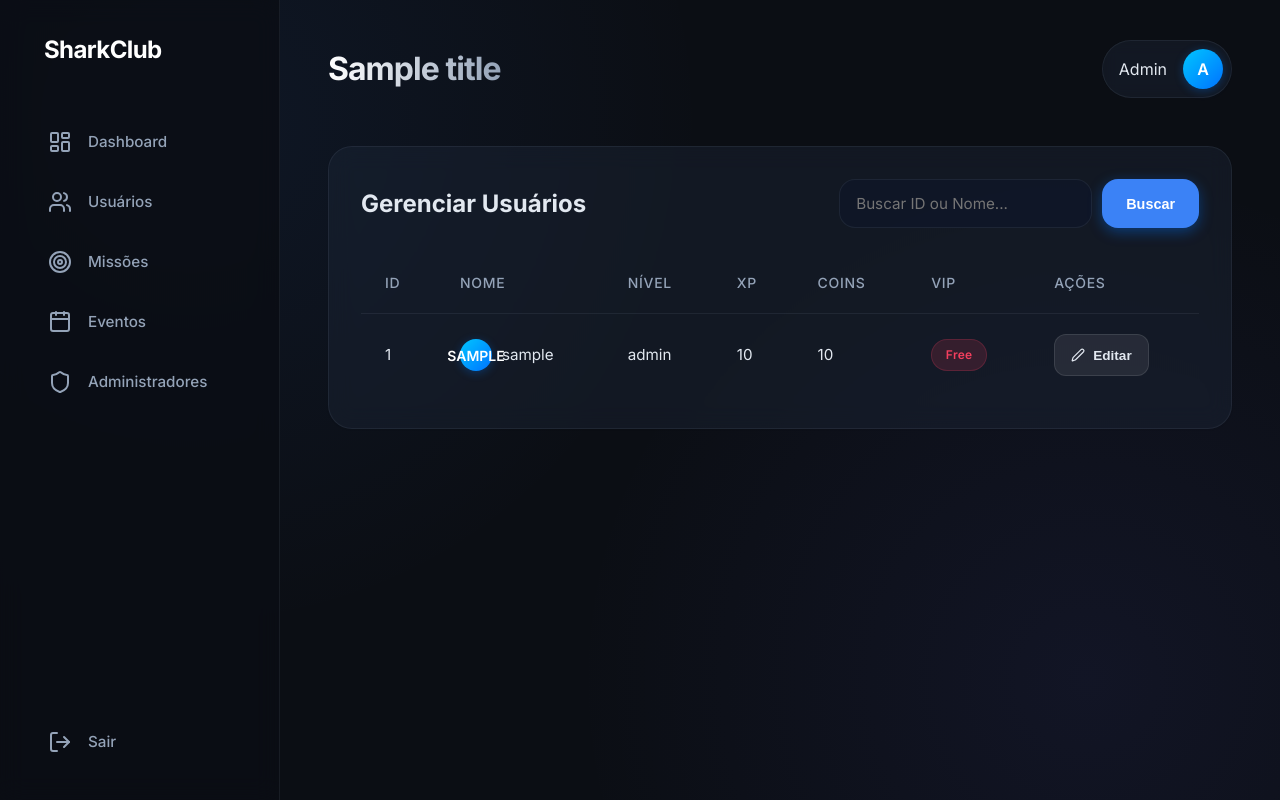
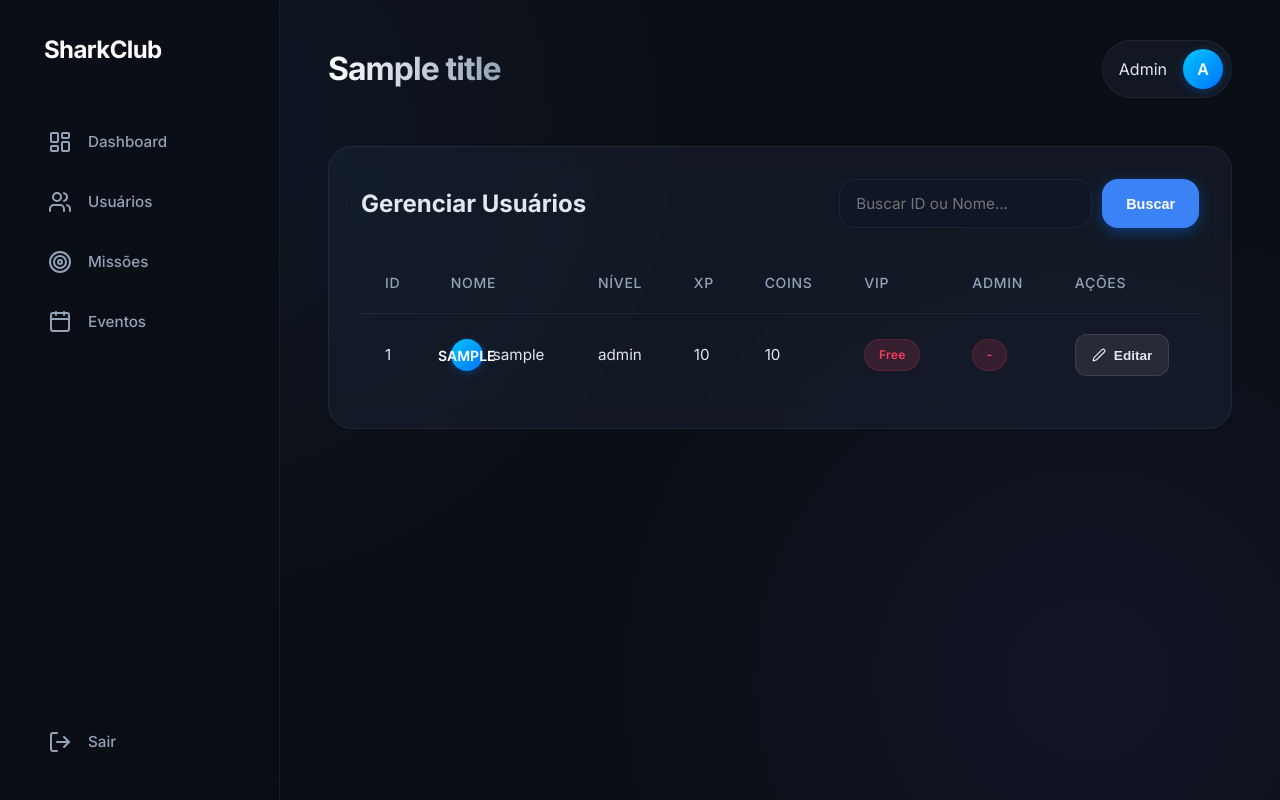
Before and after one commit to cietz/shbot, a Flask app: template dashboard/templates/users.html in a window 1280 px wide. Run offline with Flask 3, Linux system fonts and the light colour scheme; the template is opened without the code that fills it: most values are stand-ins (such as "Sample title", 1, 10 or a date in 2020).

Commit message:
fix: simplifica dashboard e reforça segurança (BD) - Dashboard: Admin agora é um toggle na página de usuários (removida página separada) - Minigames: Removido botão de check-in do painel - Segurança: /missoes-semanais verifica flag 'is_admin' no banco de dados

```diff
--- a/dashboard/app.py
+++ b/dashboard/app.py
@@ -102,19 +102,22 @@ def update_user():
         xp = int(request.form.get('xp'))
         coins = int(request.form.get('coins'))
         is_vip = request.form.get('is_vip') == 'true'
+        is_admin = request.form.get('is_admin') == 'true'
 
-        logger.info(f"Updating user {user_id}: xp={xp}, coins={coins}, is_vip={is_vip}")
+        logger.info(f"Updating user {user_id}: xp={xp}, coins={coins}, is_vip={is_vip}, is_admin={is_admin}")
 
         supabase = get_supabase()
         result = supabase.table('users').update({
             'xp': xp,
             'coins': coins,
-            'is_vip': is_vip
+            'is_vip': is_vip,
+            'is_admin': is_admin
         }).eq('user_id', user_id).execute()
 
         logger.info(f"Update result: {result}")
 
-        flash(f"Usuário {user_id} atualizado com sucesso!", "success")
+        admin_text = " (Admin)" if is_admin else ""
+        flash(f"Usuário {user_id} atualizado com sucesso!{admin_text}", "success")
     except Exception as e:
         logger.error(f"Error updating user: {e}")
         flash(f"Erro ao atualizar: {str(e)}", "error")
@@ -417,80 +420,6 @@ def end_event():
     return redirect(url_for('events'))
 
 
-# ═══════════════════════════════════════════════════════════════
-# GERENCIAMENTO DE ADMINISTRADORES
-# ═══════════════════════════════════════════════════════════════
-
-@app.route('/admins')
-@login_required
-def admins():
-    supabase = get_supabase()
-
-    # Busca todos os admins
-    try:
-        admins_data = supabase.table('dashboard_admins').select('*').order('created_at', desc=True).execute().data
-    except:
-        # Se a tabela não existir, retorna lista vazia
-        admins_data = []
-
-    return render_template('admins.html',
-                           admins=admins_data,
-                           title="Gerenciar Administradores",
-                           active_page='admins')
-
-
-@app.route('/admins/add', methods=['POST'])
-@login_required
-def add_admin():
-    try:
-        username = request.form.get('username')
-        password = request.form.get('password')
-
-        if not username or not password:
-            flash("Preencha todos os campos!", "error")
-            return redirect(url_for('admins'))
-
-        supabase = get_supabase()
-
-        # Verifica se já existe
-        existing = supabase.table('dashboard_admins').select('*').eq('username', username).execute().data
-        if existing:
-            flash(f"Usuário '{username}' já existe!", "error")
-            return redirect(url_for('admins'))
-
-        # Cria novo admin
-        from datetime import datetime
-        supabase.table('dashboard_admins').insert({
-            'username': username,
-            'password': password,  # Em produção, usar hash!
-            'created_at': datetime.utcnow().isoformat()
-        }).execute()
-
-        flash(f"✅ Admin '{username}' adicionado com sucesso!", "success")
-    except Exception as e:
-        logger.error(f"Error adding admin: {e}")
-        flash(f"Erro: {str(e)}", "error")
-
-    return redirect(url_for('admins'))
-
-
-@app.route('/admins/remove', methods=['POST'])
-@login_required
-def remove_admin():
-    try:
-        admin_id = int(request.form.get('admin_id'))
-
-        supabase = get_supabase()
-        supabase.table('dashboard_admins').delete().eq('id', admin_id).execute()
-
-        flash(f"✅ Admin removido com sucesso!", "success")
-    except Exception as e:
-        logger.error(f"Error removing admin: {e}")
-        flash(f"Erro: {str(e)}", "error")
-
-    return redirect(url_for('admins'))
-
-
 if __name__ == '__main__':
     print("🦈 SharkClub Dashboard rodando em http://localhost:5000")
     print(f"🔑 Senha de admin: {ADMIN_PASSWORD}")
--- a/dashboard/templates/layout.html
+++ b/dashboard/templates/layout.html
@@ -34,11 +34,6 @@
             <li class="nav-item">
                 <a href="/events" class="nav-link {{ 'active' if active_page == 'events' else '' }}">
                     <i data-lucide="calendar"></i> Eventos
-                </a>
-            </li>
-            <li class="nav-item">
-                <a href="/admins" class="nav-link {{ 'active' if active_page == 'admins' else '' }}">
-                    <i data-lucide="shield"></i> Administradores
                 </a>
             </li>
 
--- a/dashboard/templates/users.html
+++ b/dashboard/templates/users.html
@@ -20,6 +20,7 @@
                     <th>XP</th>
                     <th>Coins</th>
                     <th>VIP</th>
+                    <th>Admin</th>
                     <th>Ações</th>
                 </tr>
             </thead>
@@ -44,7 +45,14 @@
                         {% endif %}
                     </td>
                     <td>
-                        <button class="btn btn-sm btn-secondary" onclick="openEditModal('{{ user.user_id }}', '{{ user.username }}', {{ user.xp }}, {{ user.coins }}, {{ 'true' if user.is_vip else 'false' }})">
+                        {% if user.is_admin %}
+                        <span class="status-badge" style="background: rgba(255, 215, 0, 0.2); color: #FFD700;">🛡️ Admin</span>
+                        {% else %}
+                        <span class="status-badge status-inactive">-</span>
+                        {% endif %}
+                    </td>
+                    <td>
+                        <button class="btn btn-sm btn-secondary" onclick="openEditModal('{{ user.user_id }}', '{{ user.username }}', {{ user.xp }}, {{ user.coins }}, {{ 'true' if user.is_vip else 'false' }}, {{ 'true' if user.is_admin else 'false' }})">
                             <i data-lucide="edit-2" style="width: 14px;"></i> Editar
                         </button>
                     </td>
@@ -79,12 +87,22 @@
                 <input type="number" name="coins" id="edit_coins" class="form-control">
             </div>
 
-            <div class="form-group">
-                <label class="form-label">VIP Status</label>
-                <select name="is_vip" id="edit_is_vip" class="form-control">
-                    <option value="false">Free</option>
-                    <option value="true">VIP</option>
-                </select>
+            <div style="display: flex; gap: 15px;">
+                <div class="form-group" style="flex: 1;">
+                    <label class="form-label">VIP Status</label>
+                    <select name="is_vip" id="edit_is_vip" class="form-control">
+                        <option value="false">Free</option>
+                        <option value="true">VIP</option>
+                    </select>
+                </div>
+
+                <div class="form-group" style="flex: 1;">
+                    <label class="form-label">🛡️ Administrador</label>
+                    <select name="is_admin" id="edit_is_admin" class="form-control">
+                        <option value="false">Não</option>
+                        <option value="true">Sim</option>
+                    </select>
+                </div>
             </div>
 
             <div class="modal-actions">
@@ -96,7 +114,7 @@
 </div>
 
 <script>
-function openEditModal(id, username, xp, coins, isVip) {
+function openEditModal(id, username, xp, coins, isVip, isAdmin) {
     const modal = document.getElementById('editModal');
     modal.classList.add('active');
 
@@ -105,6 +123,7 @@ function openEditModal(id, username, xp, coins, isVip) {
     document.getElementById('edit_xp').value = xp;
     document.getElementById('edit_coins').value = coins;
     document.getElementById('edit_is_vip').value = isVip;
+    document.getElementById('edit_is_admin').value = isAdmin;
 }
 
 function closeEditModal() {
```
Also changed, not shown: cogs/minigames.py (+2 -10 lines), cogs/missions.py (+16 -13 lines).
